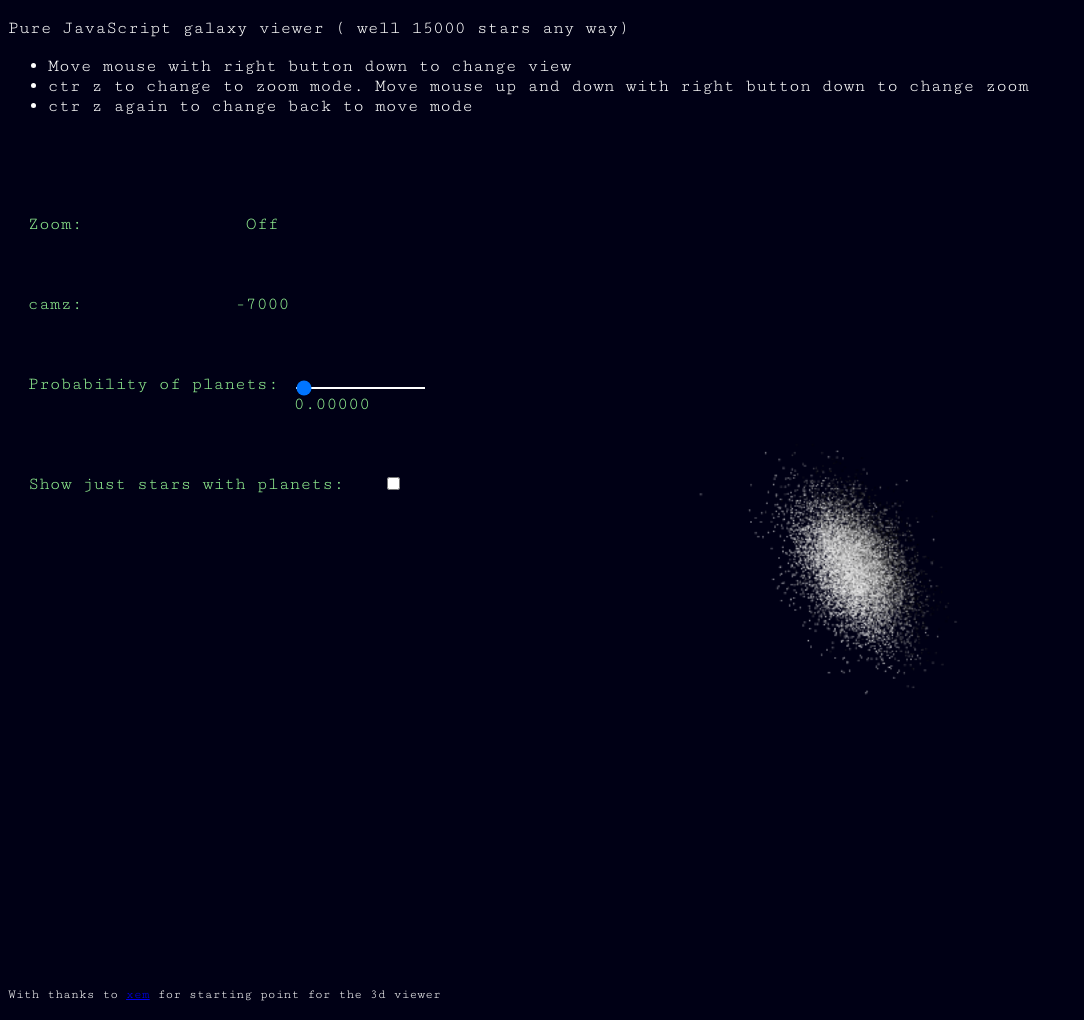
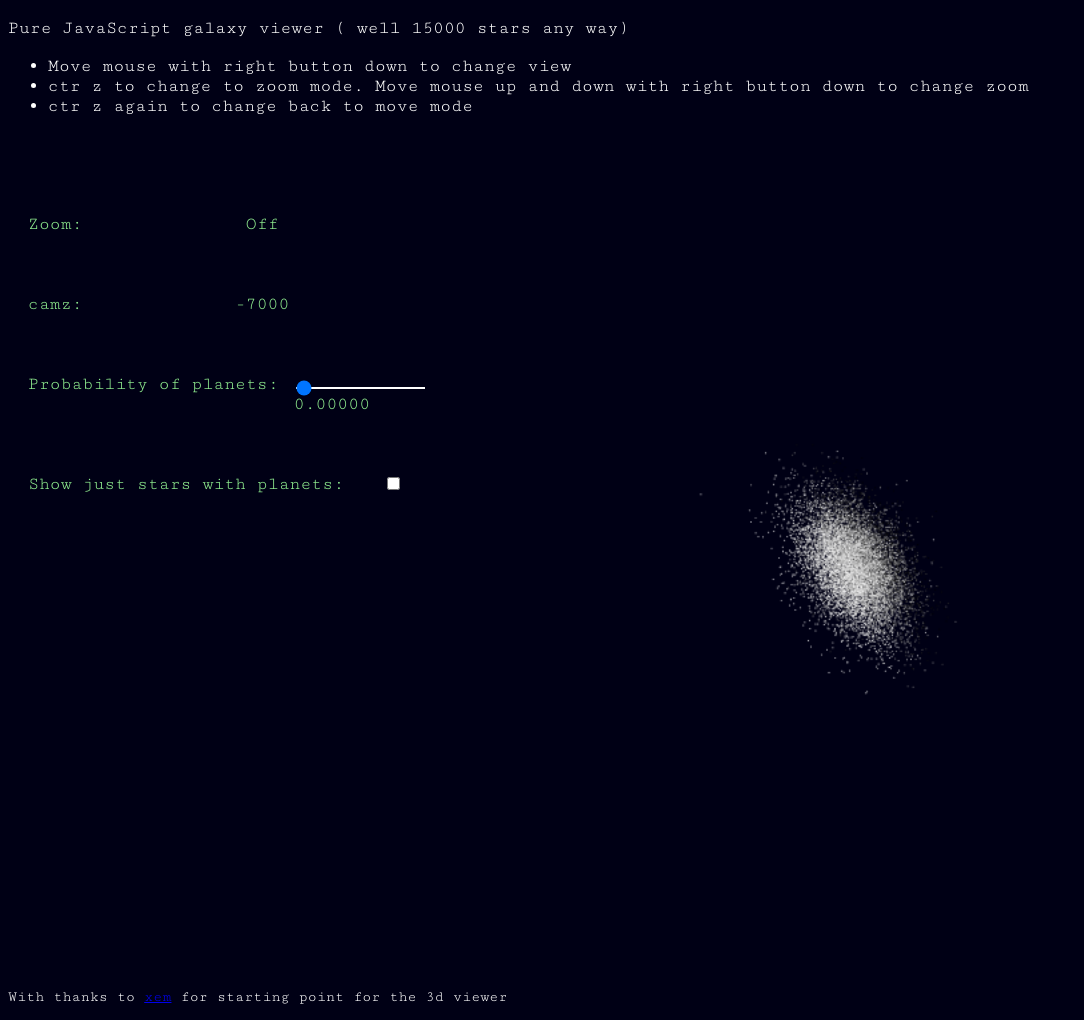
Before and after one commit to ric-colasanti/XenoABM, a plain HTML site: page sandbox.html in a window 1280 px wide. Shown: the whole page, without its empty margins (0-1084 px from the left). Drawn offline with Linux system fonts and the light colour scheme.

Commit message:
reference

```diff
--- a/sandbox.html
+++ b/sandbox.html
@@ -90,7 +90,7 @@
       </div>
       <canvas id="starfield" width="600" height="600"></canvas>
     </div>
-    <p style="font-size: small">
+    <p style="font-size: smaller">
       With thanks to
       <a href="https://codepen.io/xem/pen/oOVYzg?editors=1010"> xem</a> for
       starting point for the 3d viewer
```
